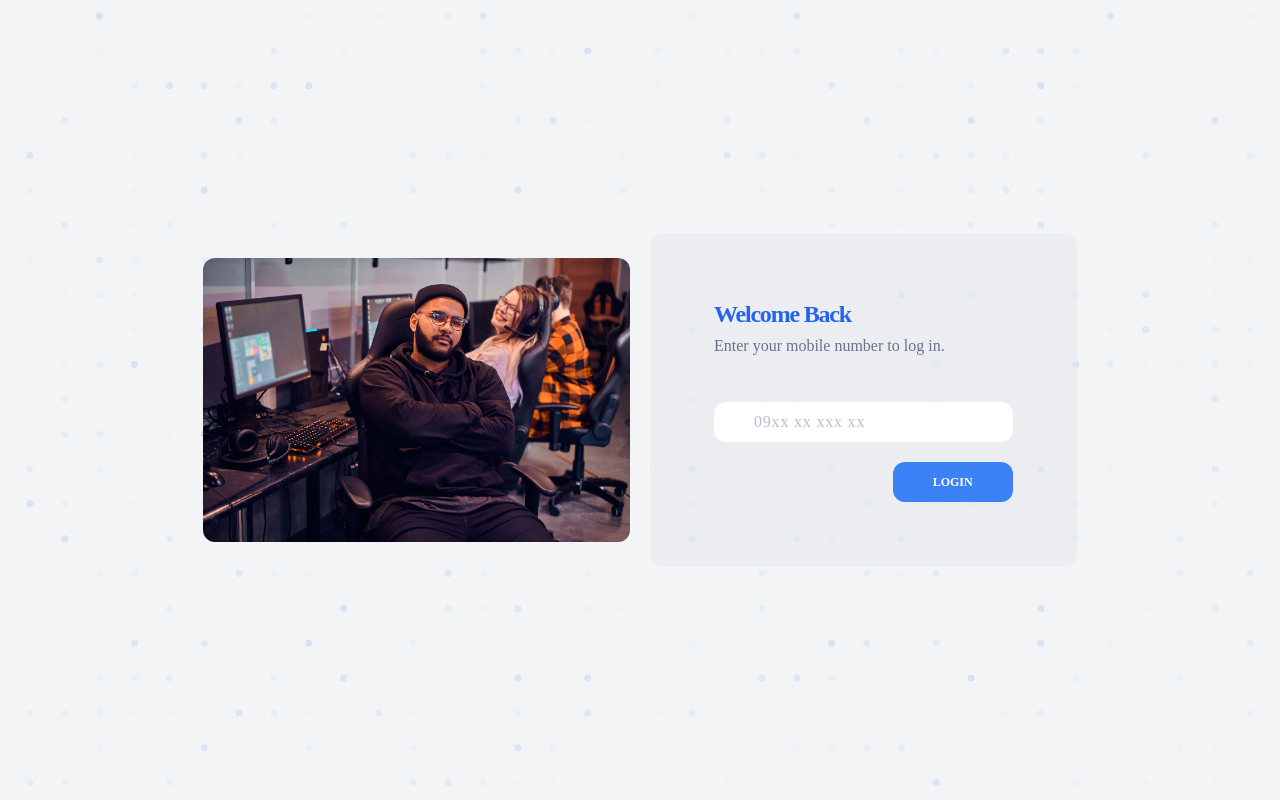
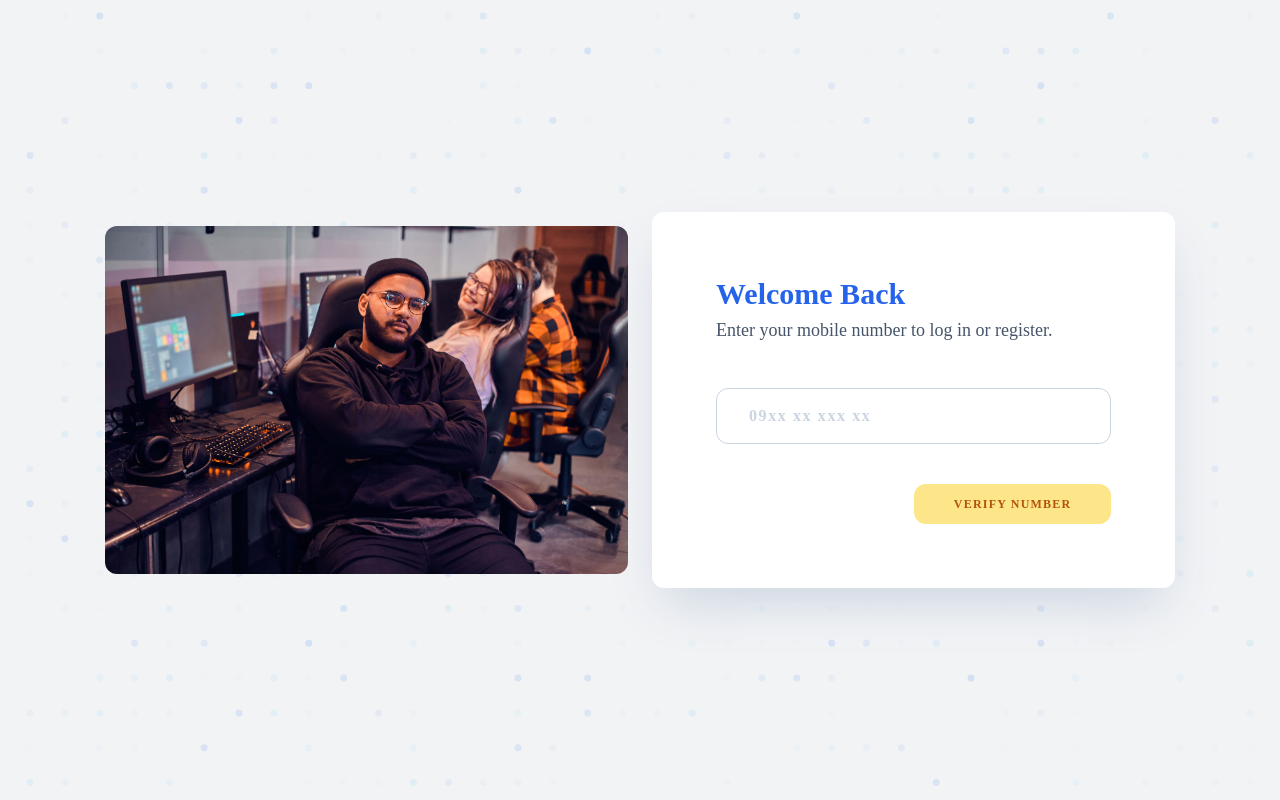
Before and after one commit to MohammadDousi/todoUi, a React (Create React App) app in the folder todo/: page /login in a window 1280 px wide. Built offline with nearby package versions, Linux system fonts and the light colour scheme.

Commit message:
login and route address sub main

```diff
--- a/todo/package.json
+++ b/todo/package.json
@@ -9,6 +9,7 @@
     "axios": "^1.6.2",
     "react": "^18.2.0",
     "react-dom": "^18.2.0",
+    "react-otp-input": "^3.1.0",
     "react-router-dom": "^6.20.0",
     "react-scripts": "5.0.1",
     "web-vitals": "^2.1.4"
--- a/todo/src/components/board/ListBoard.js
+++ b/todo/src/components/board/ListBoard.js
@@ -8,9 +8,8 @@ import avator6 from "../../assets/image/userAvator/profile (16).png";
 export default function ListBoard() {
   return (
     <section className="w-full h-full px-6 absolute z-20 left-0 flex flex-col justify-start items-start gap-5">
-      <section className="w-full h-5/6 pb-8 flex flex-col justify-start items-start gap-3 overflow-auto">
+      <section className="w-full h-5/6 pb-8 flex flex-col justify-start items-start gap-3">
         <table className="w-full h-full">
-
           <thead className="w-full px-8 flex bg-white rounded-t-xl border-b border-slate-300 shadow-md shadow-slate-200">
             <tr className="w-full py-5 flex justify-start items-start gap-6 uppercase">
               <th className="w-2/12 text-slate-400 font-black text-sm flex justify-start items-start">
@@ -37,7 +36,7 @@ export default function ListBoard() {
             </tr>
           </thead>
 
-          <tbody className="w-full h-96  flex flex-col justify-start items-start bg-white divide-y divide-slate-300/50 rounded-b-xl shadow-md shadow-slate-200 overflow-x-hidden">
+          <tbody className="w-full h-full  flex flex-col justify-start items-start bg-white divide-y divide-slate-300/50 rounded-b-xl shadow-md shadow-slate-200 overflow-x-hidden">
             <tr className="w-full py-4 px-8 text-slate-600 font-normal text-sm capitalize flex justify-center items-center gap-6 cursor-pointer hover:bg-amber-50">
               <th className="w-2/12 flex justify-start items-start">
                 <p className="h-full py-1 px-5 bg-green-100 font-bold text-center text-green-600 rounded-full">
@@ -91,7 +90,6 @@ export default function ListBoard() {
               </th>
             </tr>
           </tbody>
-
         </table>
       </section>
     </section>
--- a/todo/src/components/header/Header.js
+++ b/todo/src/components/header/Header.js
@@ -4,9 +4,7 @@ import { Link } from "react-router-dom";
 export default function Header() {
   return (
     <header className="w-full h-20 relative bg-white px-5 border-b border-slate-300 flex justify-between items-center">
-      <div className="iconContainer bg-gray-200/50">
-        <i className="fa fa-bars text-gray-400 text-sm"></i>
-      </div>
+      <i className="fa fa-bars iconContainer bg-gray-200/50 text-gray-400 text-sm"></i>
 
       <div className="flex justify-center items-center gap-14">
         <ul className="flex justify-start items-center gap-6">
@@ -39,14 +37,10 @@ export default function Header() {
       </div>
 
       <div className="flex items-center justify-end gap-4">
-        <div className="iconContainer relative bg-amber-100">
-          <i className="fa fa-bell text-amber-600 text-sm"></i>
-        </div>
+        <i className="fa fa-bell iconContainer bg-amber-100 text-amber-600 text-sm"></i>
 
         <Link to="/login">
-          <div className="iconContainer bg-rose-100">
-            <i className="fas fa-times text-rose-600 text-sm"></i>
-          </div>
+          <i className="fas fa-times iconContainer bg-rose-100 text-rose-600 text-sm"></i>
         </Link>
       </div>
     </header>
--- a/todo/src/components/login/Login.js
+++ b/todo/src/components/login/Login.js
@@ -2,37 +2,143 @@ import React from "react";
 
 import pic from "../../assets/image/pic/sign-pic.jpg";
 import pattern from "../../assets/image/pattern.svg";
+import { useEffect, useState } from "react";
+
+import { useNavigate } from "react-router-dom";
+
+import OtpInput from "react-otp-input";
+
+import axios from "axios";
 
 export default function Login() {
+  const navigate = useNavigate();
+
+  const [levelLogin, setLevelLogin] = useState("MOBILE");
+
+  const [mobileNumber, setMobileNumber] = useState("");
+  const [mobileOk, setMobileOk] = useState(false);
+
+  const [otp, setOtp] = useState("");
+
+  const checkedOTP = "1234";
+
+  useEffect(() => {
+    /^09[0-9]{9}$/g.test(mobileNumber) ? setMobileOk(true) : setMobileOk(false);
+  }, [mobileNumber]);
+
   return (
-    <main className="w-full h-screen absolute z-50 top-0 bg-gray-200/30 flex flex-row justify-center items-center gap-5">
-
-      <img src={pic} alt={pic} className="w-4/12 rounded-xl" />
+    <main className="w-screen h-screen relative bg-gray-200/30 flex flex-row justify-center items-center gap-6">
       <img
         src={pattern}
         alt="pattern background"
-          className="w-full h-full absolute opacity-[15%] -z-20 object-cover bg-repeat"
+        className="w-full h-full absolute opacity-30 -z-20 object-cover bg-repeat"
       />
-      <section className="w-4/12 p-16 bg-gray-200/50 flex flex-col justify-center items-end gap-5 rounded-xl">
+
+      <section className="w-1/2 flex flex-row justify-end items-center">
+        <img src={pic} alt={pic} className="w-10/12 object-cover rounded-xl" />
+      </section>
+
+      <section className="w-1/2 relative flex flex-row justify-start items-center">
+        <section
+          className={
+            levelLogin === "MOBILE"
+              ? "w-10/12 p-16 bg-white translate-y-0 flex flex-col justify-center items-end gap-5 rounded-xl duration-1000 shadow-2xl shadow-slate-300"
+              : "w-10/12 p-16 bg-white absolute -translate-y-full scale-0 flex flex-col justify-center items-end gap-5 rounded-xl duration-1000 overflow-hidden"
+          }
+        >
           <section className="w-full mb-6 flex flex-col justify-center items-start gap-1">
-          <p className="w-full text-blue-600 font-black text-2xl tracking-tighter">
+            <p className="w-full text-blue-600 font-black text-3xl capitalize">
               Welcome Back
             </p>
-          <p className="w-full text-slate-500 font-normal text-base">
-            Enter your mobile number to log in.
+            <p className="w-full text-slate-600 font-normal text-lg ">
+              Enter your mobile number to log in or register.
             </p>
           </section>
 
+          <section className="w-full flex flex-col justify-center items-end gap-10">
             <input
               type="number"
               placeholder="09xx xx xxx xx"
-          className="w-full h-10 px-10 text-slate-600 font-bold text-base tracking-wider bg-white rounded-xl
-        placeholder:text-slate-400/70 placeholder:font-normal"
+              className="w-full h-14 px-8 text-slate-600 font-black text-base tracking-widest rounded-xl placeholder:text-slate-300 border border-slate-300 focus:border-blue-500"
+              value={mobileNumber}
+              onChange={(e) => setMobileNumber(e.target.value)}
             />
-        <button className="h-10 px-10 hover:px-14 bg-blue-500 text-white text-xs font-bold uppercase cursor-pointer duration-300 rounded-xl">
-          Login
+
+            <button
+              onClick={() => {
+                setLevelLogin("OTP");
+                if (mobileOk) {
+                  // console.log(mobileNumber);
+                  // let formData = new FormData();
+                  // formData.append("fun", "verfiyMobile");
+                  // formData.append("mobileNum", mobileNumber);
+                  // axios.post("php/apiInvilla.php", formData).then((res) => {
+                  //   switch (res.data) {
+                  //     case "insertOk":
+                  //       break;
+                  //     case "noInsert":
+                  //       break;
+                  //     case "noData":
+                  //       break;
+                  //   }
+                  //   console.log(res.data);
+                  // });
+                }
+              }}
+              className="h-10 px-10 hover:px-14 bg-amber-200  text-amber-700 text-xs font-bold uppercase cursor-pointer tracking-widest duration-300 rounded-xl"
+            >
+              verify number
             </button>
           </section>
+        </section>
+
+        <section
+          className={
+            levelLogin === "OTP"
+              ? "w-10/12 p-16 bg-white translate-y-0 flex flex-col justify-center items-end gap-5 rounded-xl duration-1000 shadow-2xl shadow-slate-300"
+              : "w-10/12 p-16 bg-white absolute bg-gray-200/50 translate-y-full scale-0 flex flex-col justify-center items-end gap-5 rounded-xl duration-1000 overflow-hidden"
+          }
+        >
+          <i
+            onClick={() => setLevelLogin("MOBILE")}
+            className="fa fa-angle-left iconContainer absolute left-6 top-6 bg-gray-200/50 text-gray-400 text-sm"
+          ></i>
+
+          <section className="w-full mb-6 flex flex-col justify-center items-start gap-1">
+            <p className="w-full text-blue-600 font-black text-3xl capitalize duration-300">
+              OTP code
+            </p>
+            <p className="w-full text-slate-600 font-normal text-lg">
+              The login code has been sent to <b>{mobileNumber}</b> mobile
+              number.
+            </p>
+            <p className=""></p>
+          </section>
+
+          <section className="w-full flex flex-col justify-center items-center gap-10">
+            <OtpInput
+              value={otp}
+              onChange={setOtp}
+              numInputs={4}
+              inputType="tel"
+              containerStyle="w-full flex justify-center items-start"
+              inputStyle="!w-14 !h-14 bg-white border border-slate-300 text-slate-600 text-base font-black rounded-xl duration-300 focus:border-blue-500"
+              renderSeparator={<span className="px-2"></span>}
+              renderInput={(props) => <input {...props} />}
+            />
+
+            <button
+              onClick={() => {
+                checkedOTP === otp && navigate("/main");
+              }}
+              className="h-10 px-10 hover:px-14 bg-amber-200  text-amber-700 text-xs font-bold uppercase cursor-pointer tracking-widest duration-300 rounded-xl"
+            >
+              check & Login
+            </button>
+          </section>
+        </section>
+      </section>
+
     </main>
   );
 }
--- a/todo/src/index.css
+++ b/todo/src/index.css
@@ -13,7 +13,7 @@
     font-family: DMSans;
     line-height: unset;
     direction: ltr;
-    @apply p-0 m-0 box-border duration-300
+    @apply p-0 m-0 box-border duration-1000
     outline-0 no-underline list-none border-0 border-transparent;
   }
 
@@ -26,7 +26,7 @@
   }
 
   .iconContainer {
-    @apply w-8 h-8 bg-blue-300/50 rounded-xl
+    @apply w-8 h-8 rounded-xl
          flex justify-center items-center
          cursor-pointer;
   }
@@ -43,7 +43,6 @@
     @apply bg-slate-300 rounded-full;
   }
 
-
   ::-webkit-outer-spin-button,
   ::-webkit-inner-spin-button {
     -webkit-appearance: none;
```
Also changed, not shown: todo/src/components/board/BoardContainer.js (+8 -12 lines), todo/src/components/sideBar/Sidebar.js (+8 -16 lines), 1 other file (tests, documents, lock files or other folders). Lines whose indentation alone changed are shown as unchanged.
